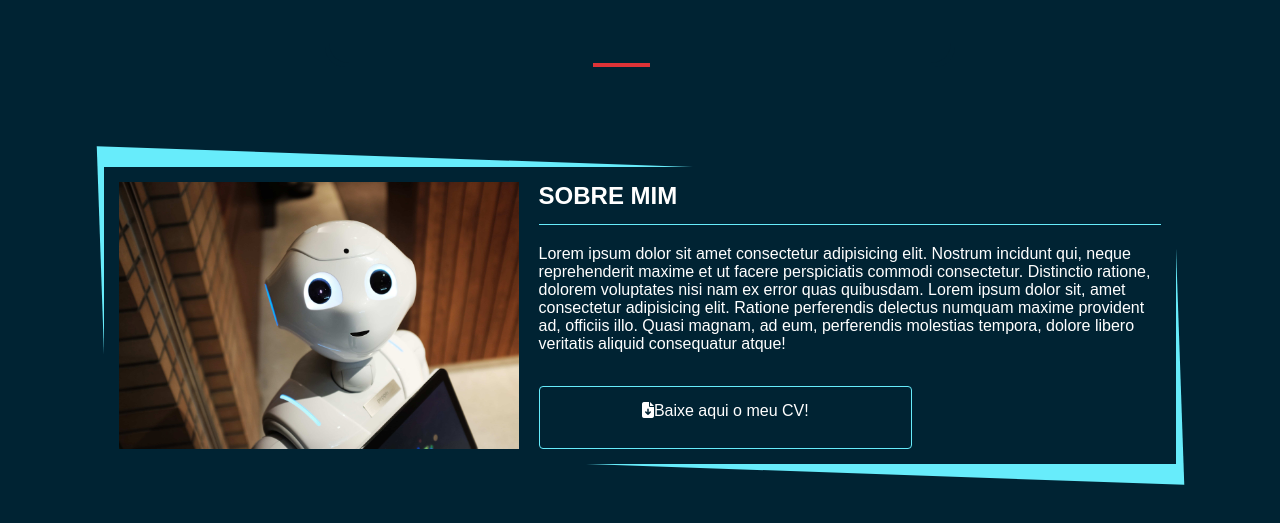
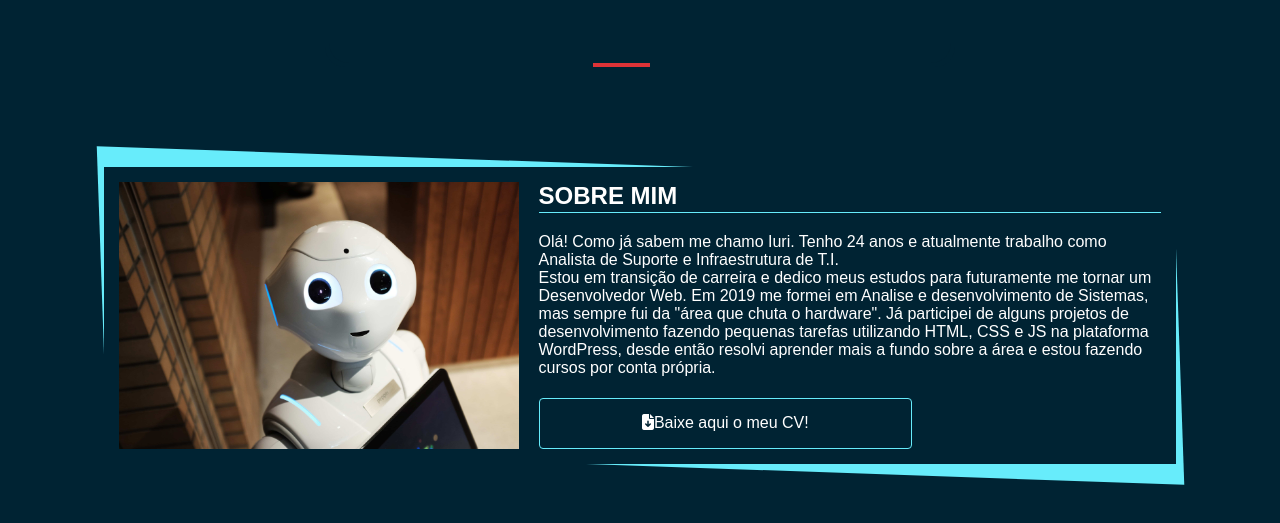
Before and after one commit to iuuri/iuuri, a plain HTML site: page index.html in a window 1280 px wide. Shown: the part 567-1090 px from the top of the page. Drawn offline with Linux system fonts and the light colour scheme.

Commit message:
inserido texto "sobre mim"

```diff
--- a/index.html
+++ b/index.html
@@ -33,7 +33,8 @@
 
         <div class="intro-redessociais">
             <div class="intro-linkedin">
-                <a href="https://www.linkedin.com/in/iuri-souza" target="_blank"><i class="fa-brands fa-linkedin-in"></i>Linkedin</a>
+                <a href="https://www.linkedin.com/in/iuri-souza" target="_blank"><i
+                        class="fa-brands fa-linkedin-in"></i>Linkedin</a>
             </div>
             <div class="intro-git">
                 <a href="https://github.com/iuuri" target="_blank"> <i class="fa-brands fa-github"></i>Github</a>
@@ -49,11 +50,14 @@
         <div class="sobre-img"><img src="./img/img-temporaria.jpg" alt="Foto Iuri"></div>
         <div class="sobre-texto">
             <h2>SOBRE MIM</h2>
-            <p> Lorem ipsum dolor sit amet consectetur adipisicing elit. Nostrum incidunt qui,
-                neque reprehenderit maxime et ut facere perspiciatis commodi consectetur. Distinctio ratione, dolorem
-                voluptates nisi nam ex error quas quibusdam. Lorem ipsum dolor sit, amet consectetur adipisicing elit.
-                Ratione perferendis delectus numquam maxime provident ad, officiis illo. Quasi magnam, ad eum,
-                perferendis molestias tempora, dolore libero veritatis aliquid consequatur atque!</p>
+            <p> Olá! Como já sabem me chamo Iuri. Tenho 24 anos e atualmente trabalho como Analista de Suporte e
+                Infraestrutura de T.I.<br>
+                Estou em transição de carreira e dedico meus estudos para futuramente me tornar um Desenvolvedor Web. Em
+                2019 me formei em Analise e desenvolvimento de Sistemas, mas sempre fui da "área que chuta o hardware".
+                Já participei de alguns projetos de desenvolvimento fazendo pequenas tarefas utilizando HTML, CSS e JS
+                na plataforma WordPress, desde então resolvi aprender mais a fundo sobre a área e estou fazendo cursos
+                por conta própria.
+            </p>
 
             <a href="" target="_blank"> <i class="fa-solid fa-file-arrow-down"></i></i>Baixe aqui o meu CV! </a>
         </div>
```
